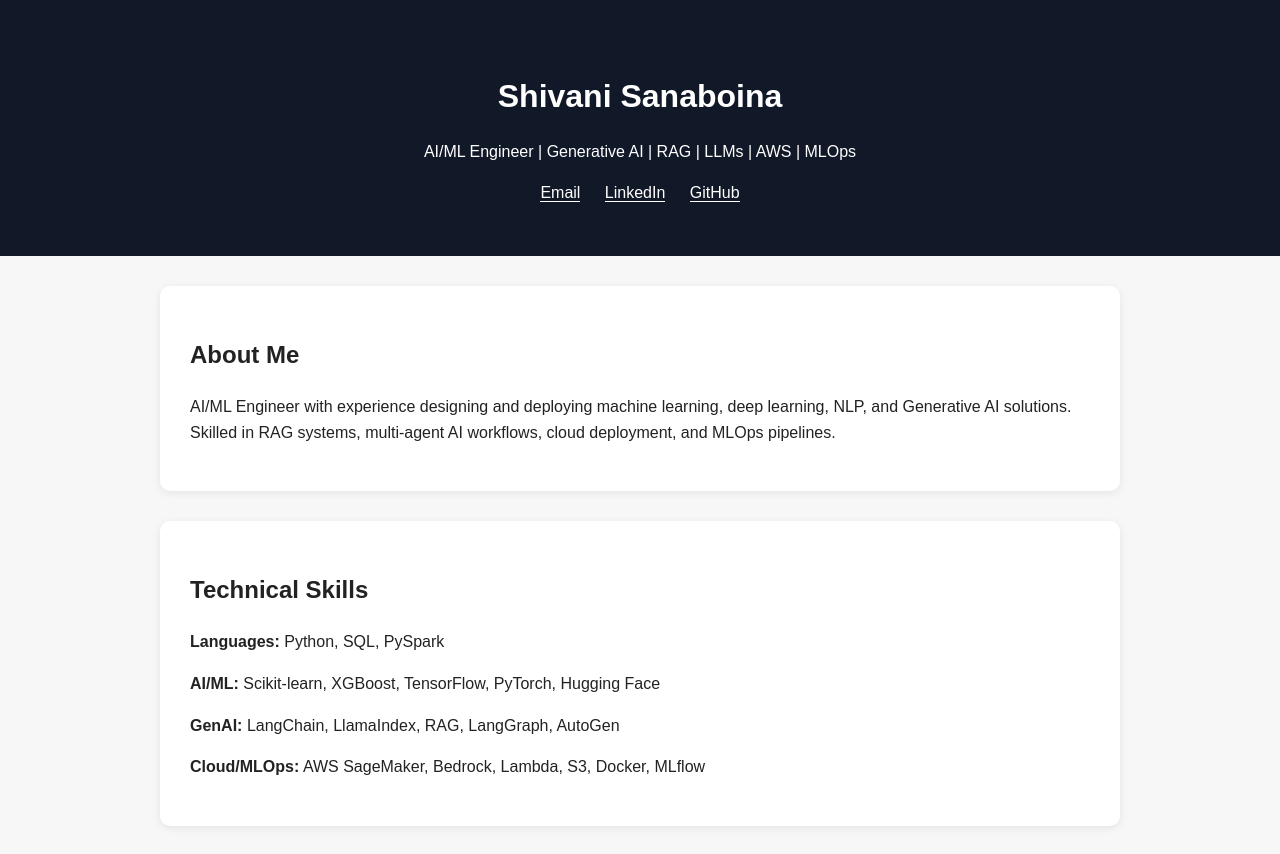
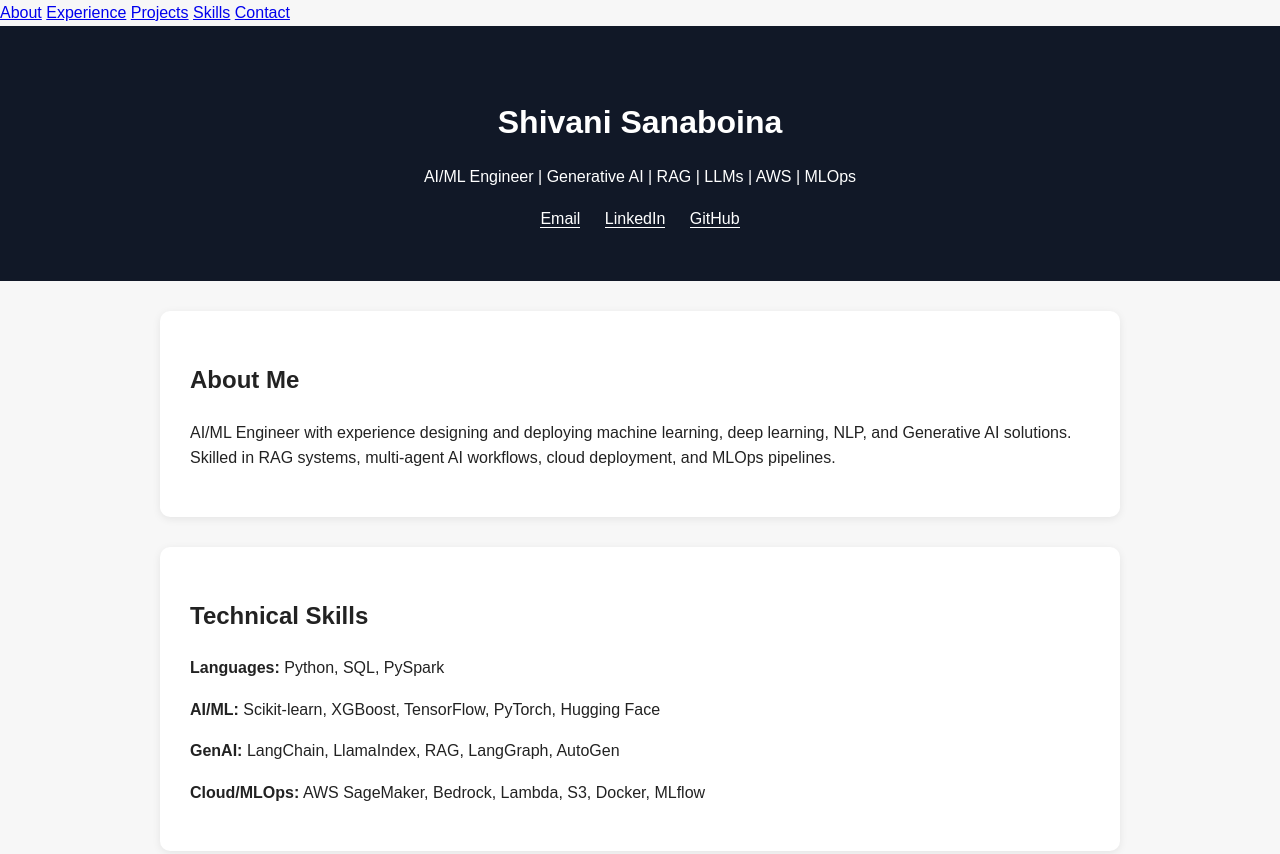
Before and after one commit to shivani-sanaboina/shivani-sanaboina.github.io, a plain HTML site: page index.html in a window 1280 px wide. Shown: the top 854 px of the page. Drawn offline with Linux system fonts and the light colour scheme.

Commit message:
Added navigation menu

```diff
--- a/index.html
+++ b/index.html
@@ -7,6 +7,13 @@
   <link rel="stylesheet" href="style.css" />
 </head>
 <body>
+ <nav>
+    <a href="#about">About</a>
+    <a href="#experience">Experience</a>
+    <a href="#projects">Projects</a>
+    <a href="#skills">Skills</a>
+    <a href="#contact">Contact</a>
+</nav>
   <header>
     <h1>Shivani Sanaboina</h1>
     <p>AI/ML Engineer | Generative AI | RAG | LLMs | AWS | MLOps</p>
```
